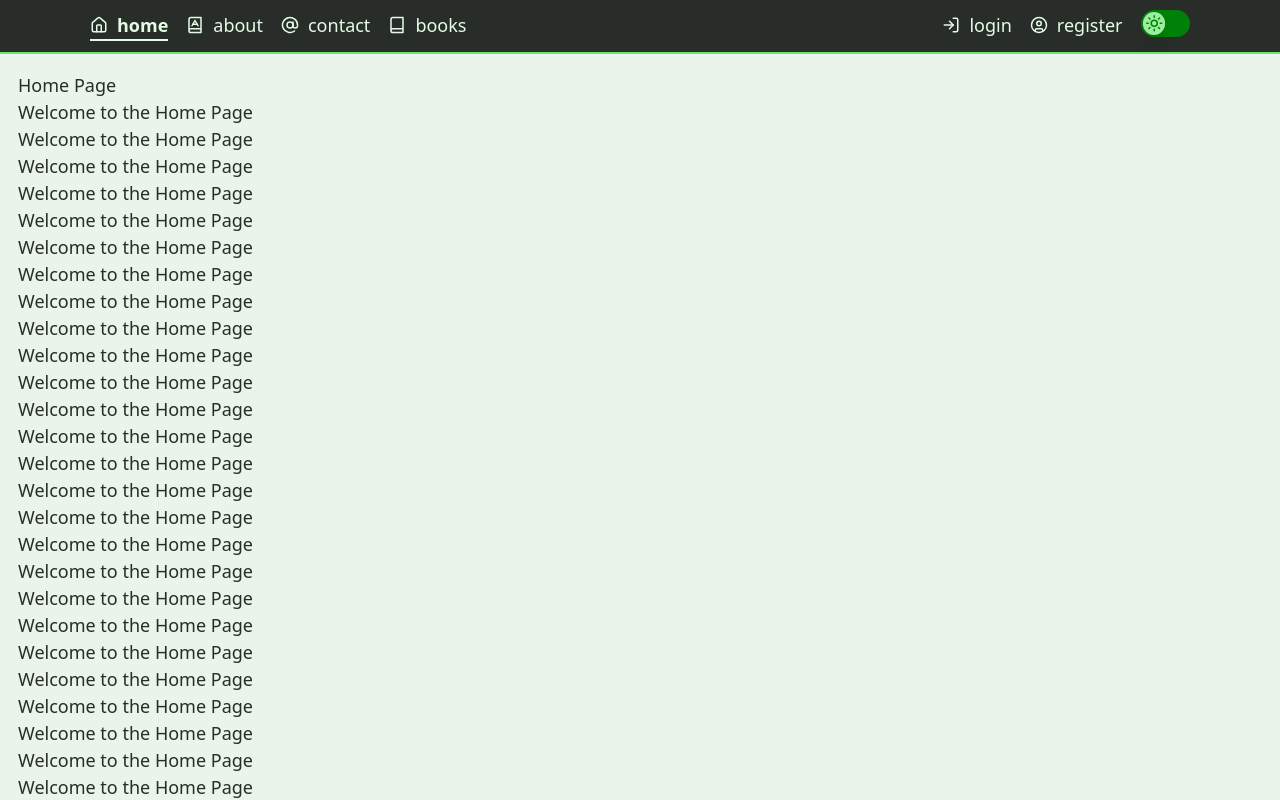
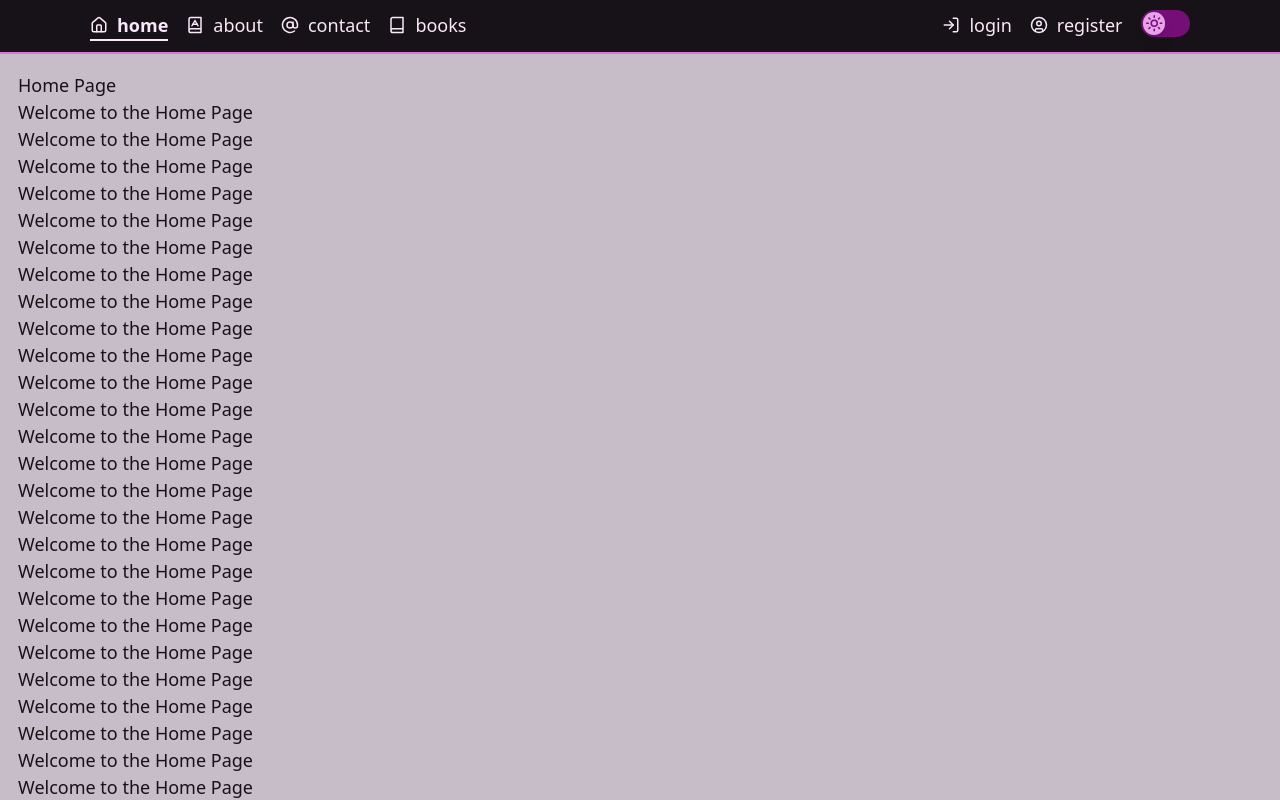
Before and after one commit to birkheadc/ViteReactAwsAmplify, a React (Vite) app: page / in a window 1280 px wide. Shown: the top 800 px of the page. Built offline with nearby package versions, Linux system fonts and the light colour scheme; no server answers.

Commit message:
change color scheme

```diff
--- a/tailwind.config.js
+++ b/tailwind.config.js
@@ -11,40 +11,40 @@ export default {
         full: "rgba(0,0,0,0)",
       },
       primary: {
-        50: "#e6fbe7",
-        100: "#ccf7ce",
-        200: "#99ef9d",
-        300: "#66e66c",
-        400: "#33de3b",
-        500: "#00d60a",
-        600: "#00ab08",
-        700: "#008006",
-        800: "#005604",
-        900: "#002b02",
+        50: "#f9e8f9",
+        100: "#f3d1f3",
+        200: "#e7a2e8",
+        300: "#db74dc",
+        400: "#cf45d1",
+        500: "#c317c5",
+        600: "#9c129e",
+        700: "#750e76",
+        800: "#4e094f",
+        900: "#270527",
       },
       secondary: {
-        50: "#feffe6",
-        100: "#fcffcc",
-        200: "#faff99",
-        300: "#f7ff66",
-        400: "#f5ff33",
-        500: "#f2ff00",
-        600: "#c2cc00",
-        700: "#919900",
-        800: "#616600",
-        900: "#303300",
+        50: "#f1f9e8",
+        100: "#e2f3d1",
+        200: "#c6e8a2",
+        300: "#a9dc74",
+        400: "#8dd145",
+        500: "#70c517",
+        600: "#5a9e12",
+        700: "#43760e",
+        800: "#2d4f09",
+        900: "#162705",
       },
       neutral: {
-        50: "#fafcfa",
-        100: "#f4f9f5",
-        200: "#eaf4ea",
-        300: "#dfeee0",
-        400: "#d5e9d5",
-        500: "#cae3cb",
-        600: "#a2b6a2",
-        700: "#79887a",
-        800: "#515b51",
-        900: "#282d29",
+        50: "#f1eff1",
+        100: "#e3dee3",
+        200: "#c7bdc8",
+        300: "#ac9dac",
+        400: "#907c91",
+        500: "#745b75",
+        600: "#5d495e",
+        700: "#463746",
+        800: "#2e242f",
+        900: "#171217",
       },
     },
     container: {
```
